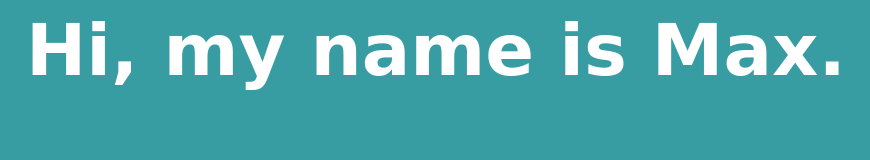
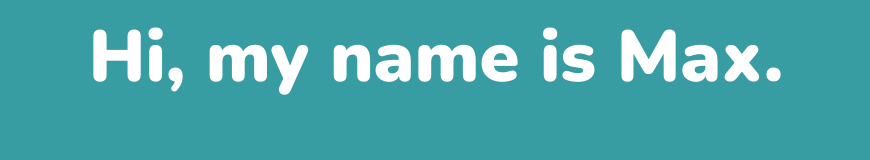
Before and after one commit to maxhuang8/maxhuang.github.io, a plain HTML site: page index.html in a window 1280 px wide. Shown: the whole page, without its empty margins (204-1074 px from the left). Drawn offline with nearby package versions, Linux system fonts and the light colour scheme.

Commit message:
Initial commit

```diff
--- a/index.html
+++ b/index.html
@@ -1,5 +1,8 @@
 <html>
   <head>
+    <link rel="preconnect" href="https://fonts.googleapis.com">
+    <link rel="preconnect" href="https://fonts.gstatic.com" crossorigin>
+    <link href="https://fonts.googleapis.com/css2?family=Nunito:wght@1000&display=swap" rel="stylesheet">
     <title>Name</title>
     <style>
       body {
```
